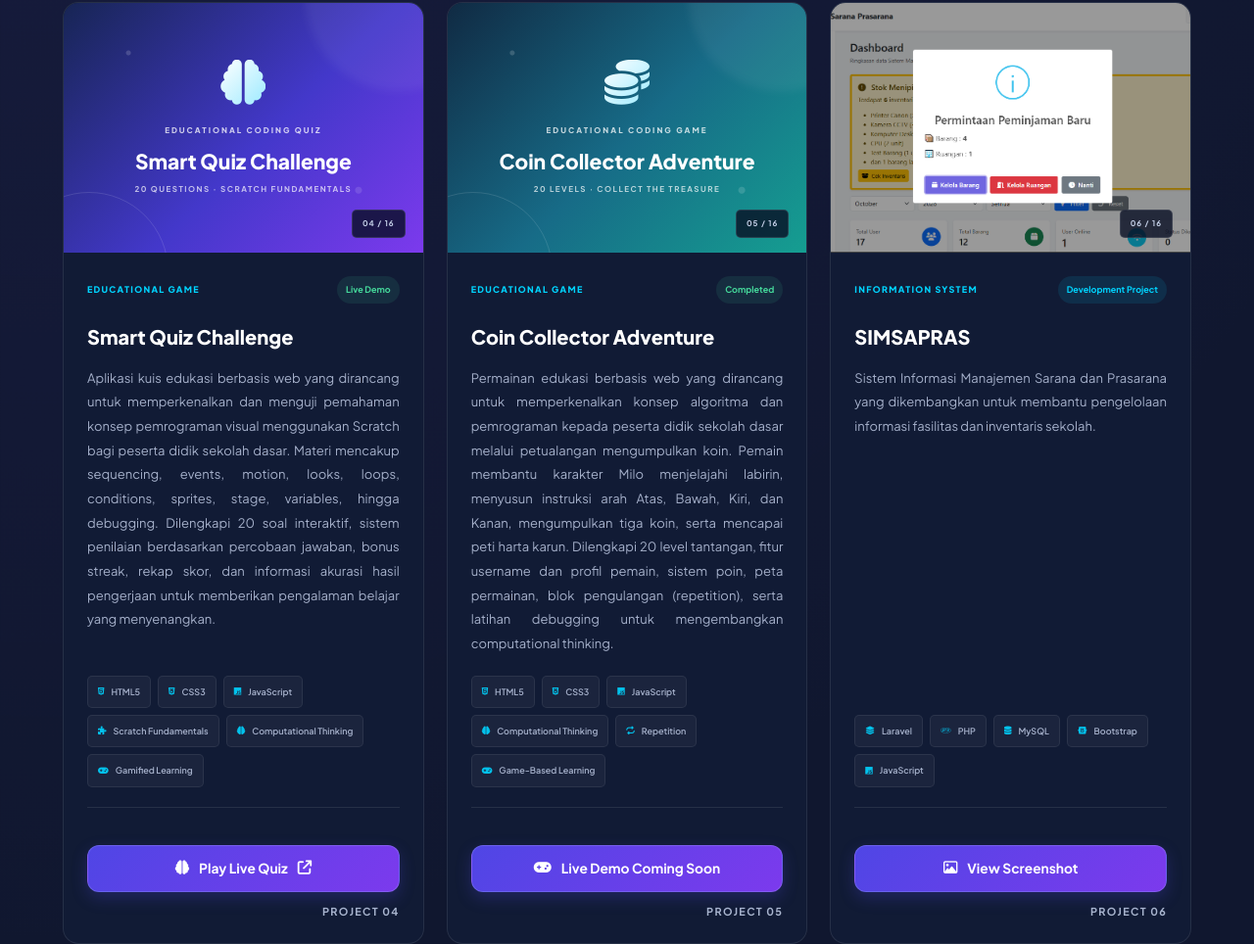
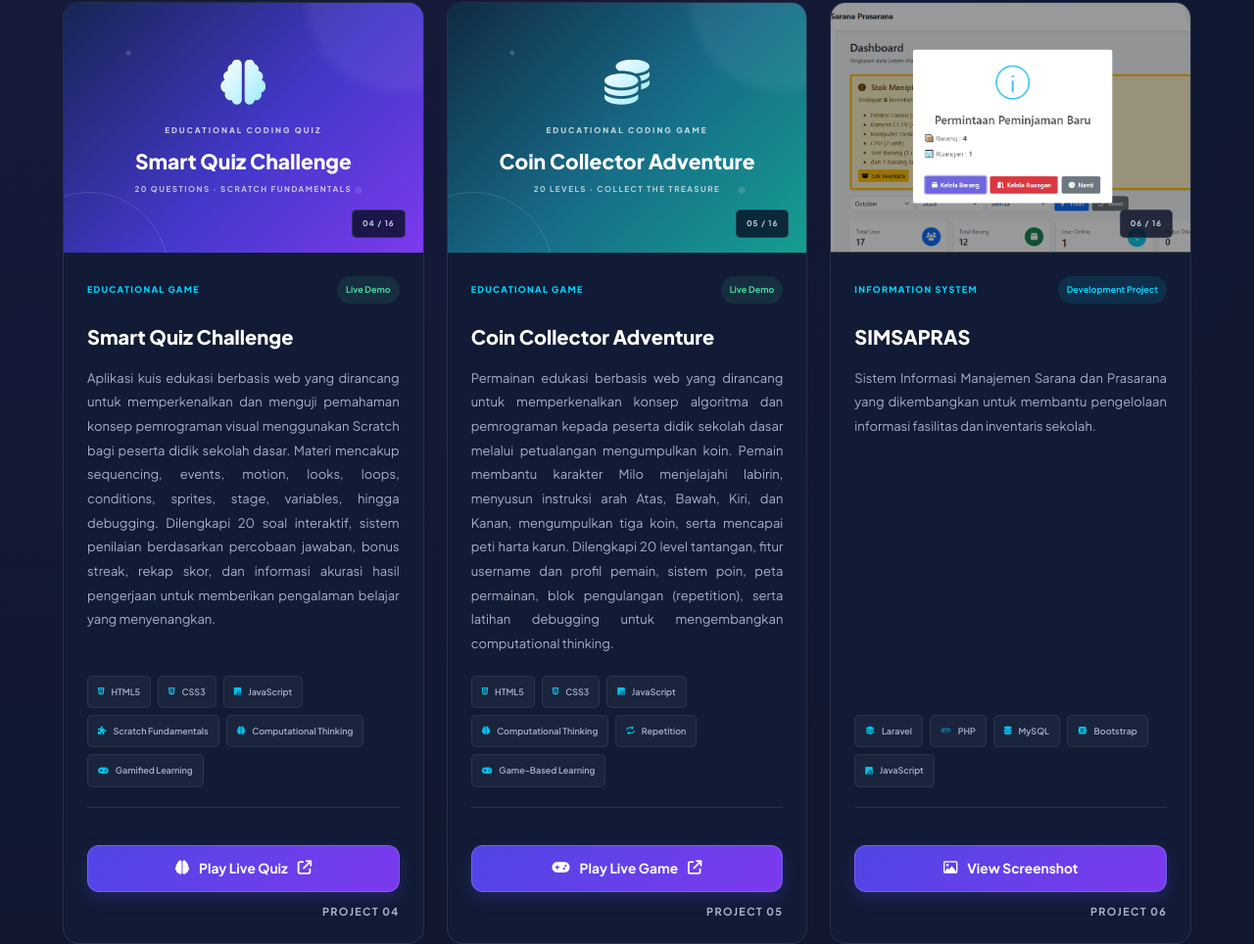
Before and after one commit to arjunyudafirwanda/App_Arjun_Portfolio, a plain HTML site: page index.html in a window 1280 px wide. Shown: the part 4954-5918 px from the top of the page at 98% size. Drawn offline with Linux system fonts and the light colour scheme.

Commit message:
update link card project

```diff
--- a/index.html
+++ b/index.html
@@ -1053,7 +1053,7 @@
               <div class="project-meta">
                 <span class="project-category">EDUCATIONAL GAME</span>
 
-                <span class="project-status completed">Completed</span>
+                <span class="project-status completed">Live Demo</span>
               </div>
 
               <h3>Coin Collector Adventure</h3>
@@ -1103,14 +1103,19 @@
               </div>
 
               <div class="project-bottom">
-                <span
-                  class="project-detail-link project-link-disabled"
-                  aria-label="Live demo segera tersedia"
-                  title="Tautan live demo akan ditambahkan setelah deployment"
+                <a
+                  href="https://arjunyudafirwanda.github.io/App_Coin_Collector_Adventure/"
+                  target="_blank"
+                  rel="noopener noreferrer"
+                  class="project-detail-link"
                 >
                   <i class="fa-solid fa-gamepad" aria-hidden="true"></i>
-                  Live Demo Coming Soon
-                </span>
+                  Play Live Game
+                  <i
+                    class="fa-solid fa-arrow-up-right-from-square"
+                    aria-hidden="true"
+                  ></i>
+                </a>
 
                 <span class="project-index">PROJECT 05</span>
               </div>
```
